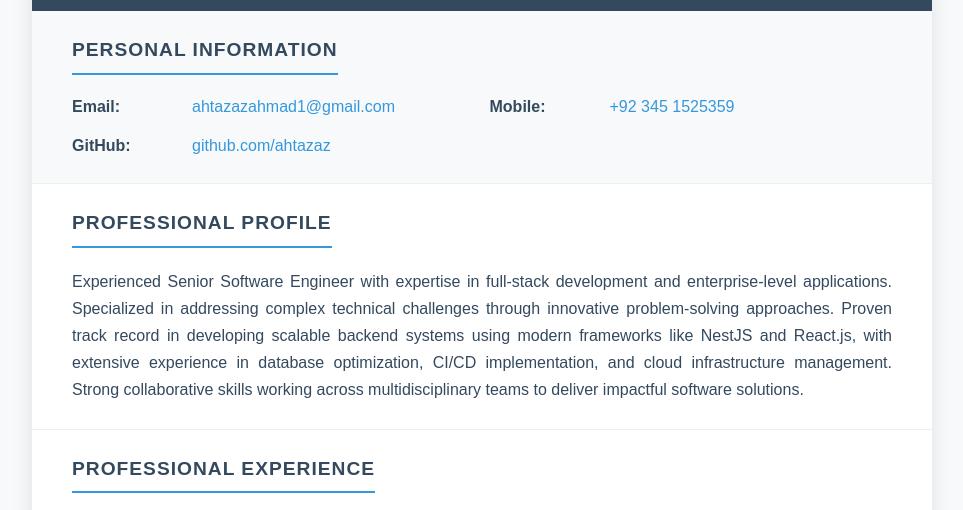
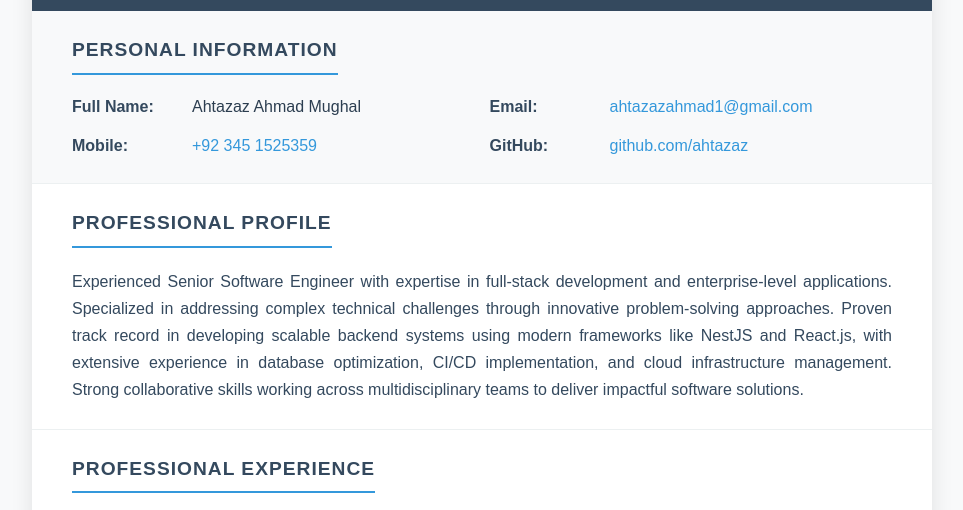
Before and after one commit to ahtazaz/resumes, a plain HTML site: page index.html in a window 1280 px wide. Shown: the part 219-729 px from the top of the page, without its empty margins (158-1121 px from the left). Drawn offline with Linux system fonts and the light colour scheme.

Commit message:
refactoring

```diff
--- a/index.html
+++ b/index.html
@@ -380,7 +380,10 @@
             <section class="section personal-info">
                 <h2 class="section-title">Personal Information</h2>
                 <div class="info-grid">
-
+                    <div class="info-item">
+                        <span class="info-label">Full Name:</span>
+                        <span class="info-value">Ahtazaz Ahmad Mughal</span>
+                    </div>
                     <div class="info-item">
                         <span class="info-label">Email:</span>
                         <span class="info-value"><a href="mailto:ahtazazahmad1@gmail.com">ahtazazahmad1@gmail.com</a></span>
```
